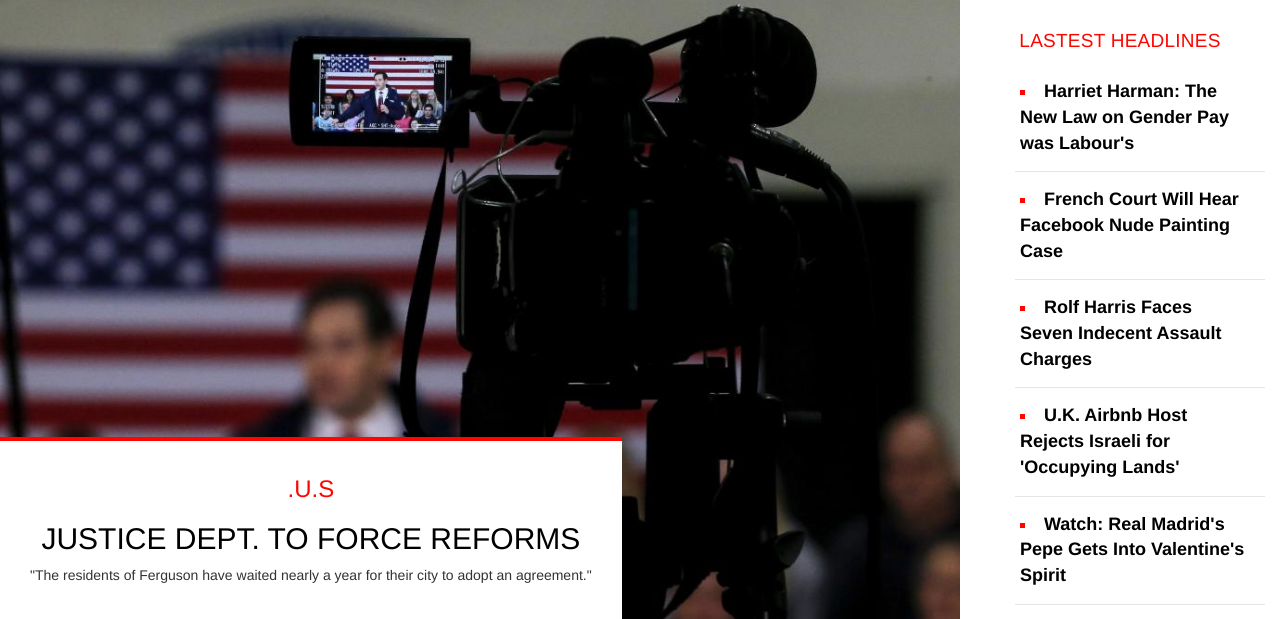
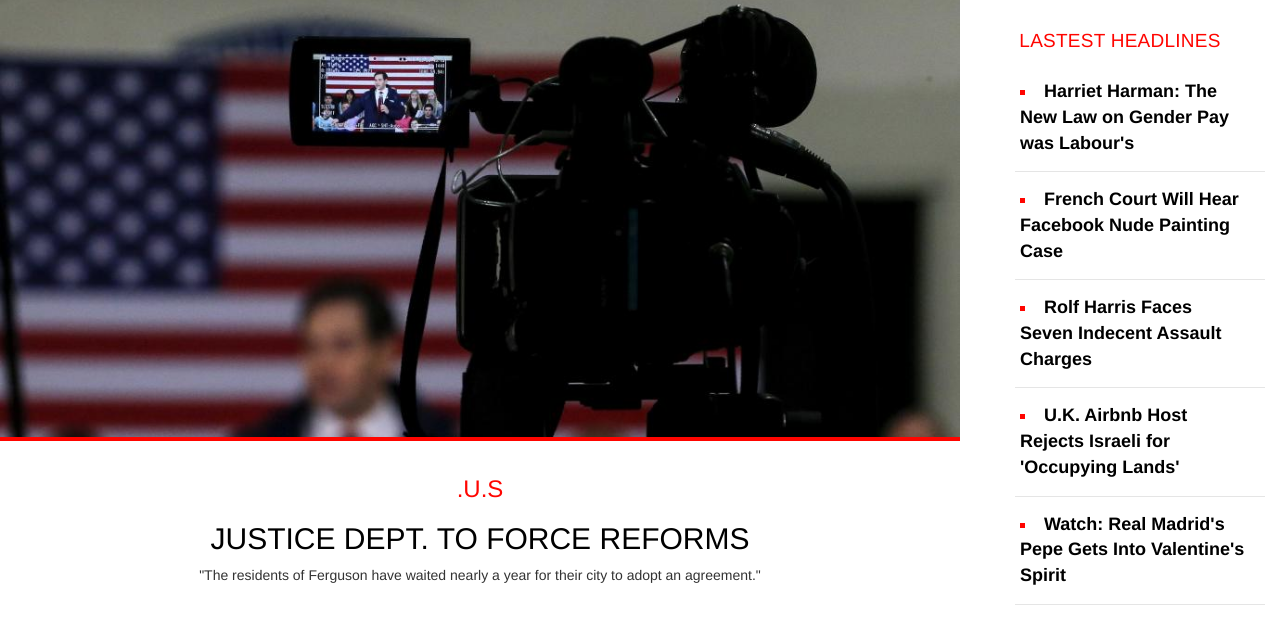
Before and after one commit to dangchau/newsweek_clone, a plain HTML site: page index.html in a window 1280 px wide. Shown: the part 104-723 px from the top of the page. Drawn offline with Linux system fonts and the light colour scheme.

Commit message:
Update main.css

```diff
--- a/css/main.css
+++ b/css/main.css
@@ -10,7 +10,7 @@
     margin-top: -200px;
     background: #fff;
     background: linear-gradient(#fff 50%, #fff 100%);
-    position: relative;
+    width: 100%;
 }
 @media only screen and (min-width: 768px){
     .main_info {
```
